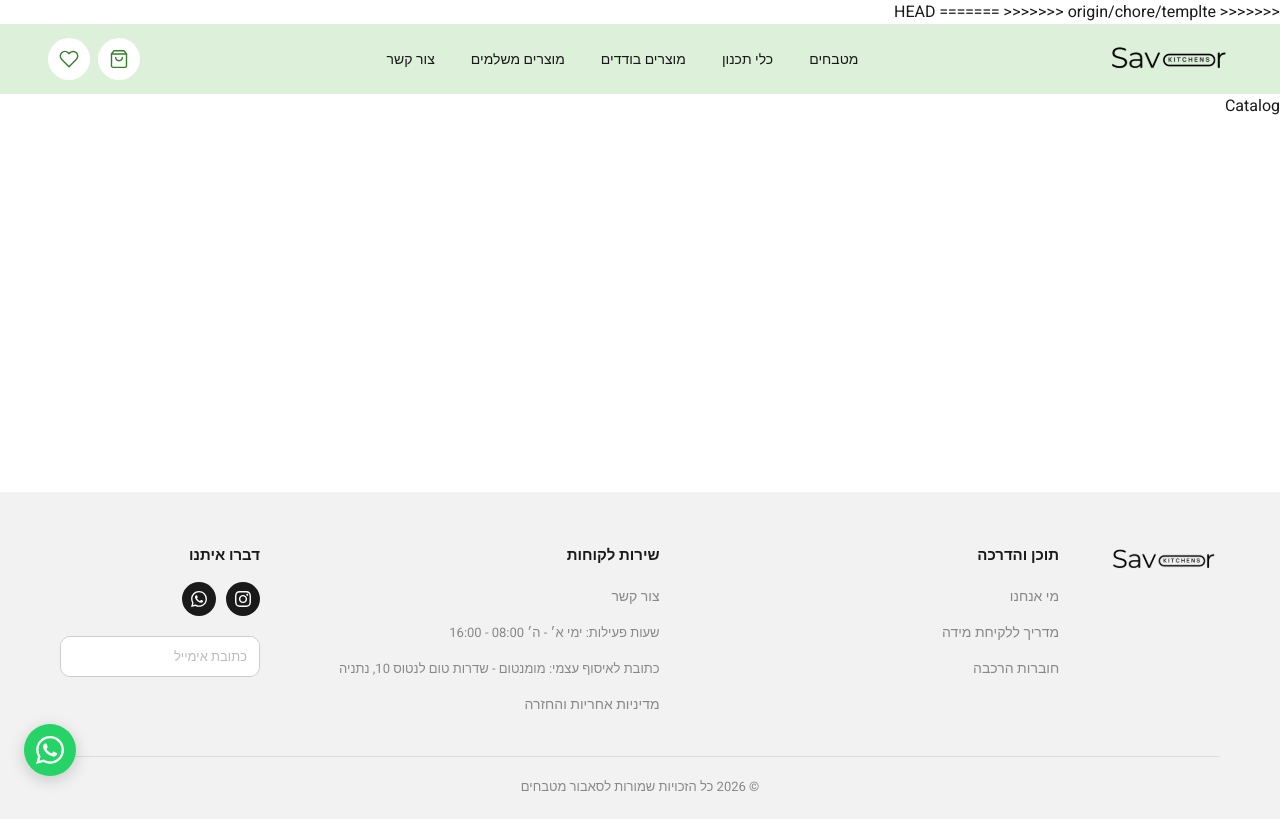
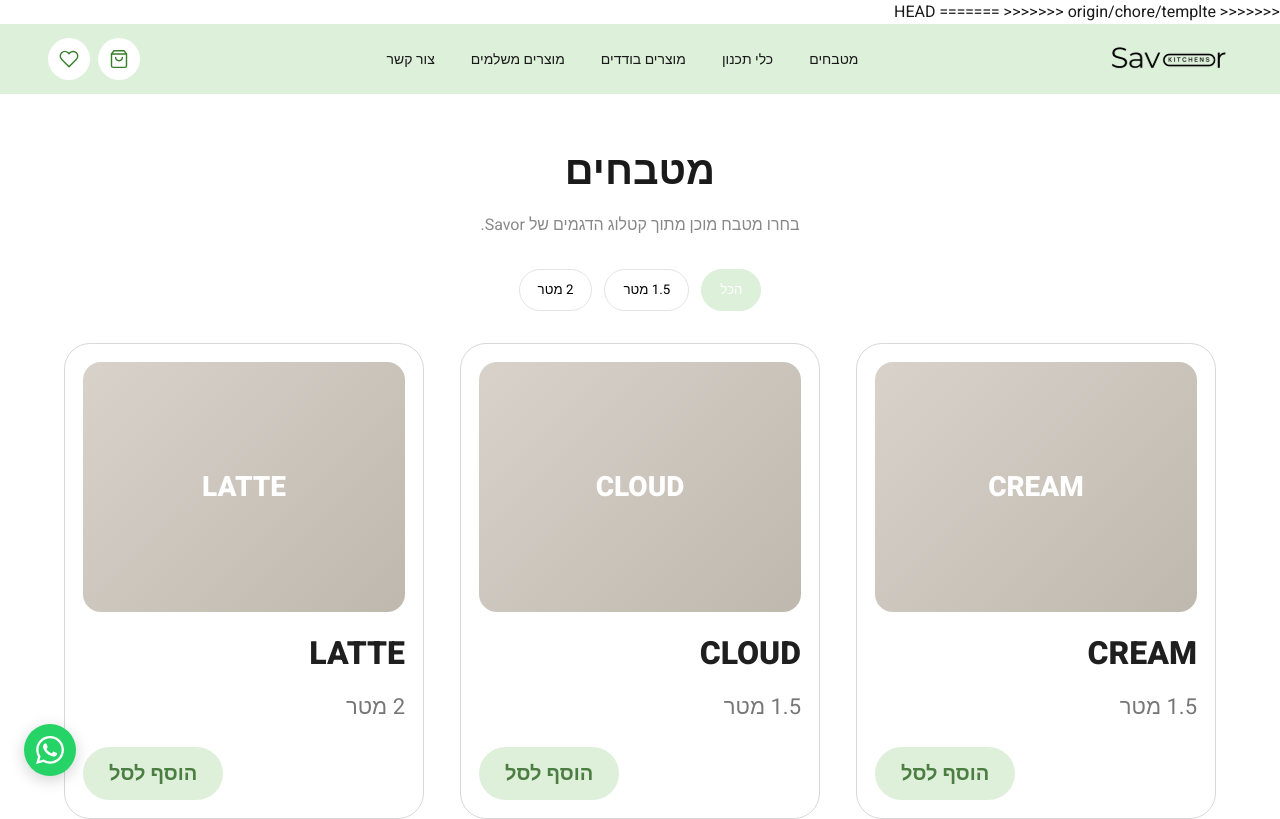
Before and after one commit to amithagai/Savor, a React (Vite) app: page /catalog in a window 1280 px wide. Shown: the top 819 px of the page. Built offline with nearby package versions, Linux system fonts and the light colour scheme; no server answers.

Commit message:
feat: add initial catalog page UI

```diff
--- /dev/null
+++ b/src/components/ProductCard/ProductCard.css
@@ -0,0 +1,65 @@
+.savor-product-card {
+  border: 1px solid #d8d8d8;
+  border-radius: 26px;
+  padding: 18px;
+  background: #fff;
+  display: flex;
+  flex-direction: column;
+  min-height: 420px;
+}
+
+.savor-product-card__image,
+.savor-product-card__placeholder {
+  width: 100%;
+  height: 250px;
+  border-radius: 18px;
+  object-fit: cover;
+}
+
+.savor-product-card__placeholder {
+  background: linear-gradient(135deg, #d8d2cb, #bfb8ae);
+  display: flex;
+  align-items: center;
+  justify-content: center;
+  font-size: 28px;
+  font-weight: 800;
+  color: #fff;
+}
+
+.savor-product-card__content {
+  display: flex;
+  flex-direction: column;
+  flex: 1;
+  text-align: right;
+  padding-top: 18px;
+}
+
+.savor-product-card__content h3 {
+  font-size: 32px;
+  font-weight: 800;
+  margin: 0 0 14px;
+  color: #1f1f1f;
+}
+
+.savor-product-card__content p {
+  font-size: 22px;
+  color: #777;
+  margin: 0 0 24px;
+}
+
+.savor-product-card__button {
+  align-self: flex-end;
+  margin-top: auto;
+  background: #dff0da;
+  color: #4c7d42;
+  border: none;
+  border-radius: 999px;
+  padding: 12px 26px;
+  font-size: 20px;
+  font-weight: 700;
+  cursor: pointer;
+}
+
+.savor-product-card__button:hover {
+  background: #cfe8c8;
+}
--- /dev/null
+++ b/src/components/ProductCard/index.tsx
@@ -0,0 +1,28 @@
+import './ProductCard.css'
+
+type ProductCardProps = {
+  name: string
+  subtitle: string
+  image?: string
+  onAddToCart: () => void
+}
+
+export default function ProductCard({ name, subtitle, image, onAddToCart }: ProductCardProps) {
+  return (
+    <article className="savor-product-card">
+      {image ? (
+        <img src={image} alt={name} className="savor-product-card__image" />
+      ) : (
+        <div className="savor-product-card__placeholder">{name}</div>
+      )}
+
+      <div className="savor-product-card__content">
+        <h3>{name}</h3>
+        <p>{subtitle}</p>
+        <button className="savor-product-card__button" onClick={onAddToCart}>
+          הוסף לסל
+        </button>
+      </div>
+    </article>
+  )
+}
--- /dev/null
+++ b/src/pages/Catalog/Catalog.css
@@ -0,0 +1,48 @@
+.catalog-page {
+  direction: rtl;
+  padding: 48px 24px;
+  max-width: 1200px;
+  margin: 0 auto;
+}
+
+.catalog-page__header {
+  text-align: center;
+  margin-bottom: 32px;
+}
+
+.catalog-page__header h1 {
+  font-size: 40px;
+  margin-bottom: 12px;
+}
+
+.catalog-page__header p {
+  color: var(--text-muted);
+}
+
+.catalog-page__filters {
+  display: flex;
+  justify-content: center;
+  gap: 12px;
+  margin-bottom: 32px;
+  flex-wrap: wrap;
+}
+
+.catalog-page__filter {
+  border: 1px solid var(--border);
+  border-radius: 999px;
+  padding: 10px 18px;
+  background: var(--white);
+  cursor: pointer;
+}
+
+.catalog-page__filter--active {
+  background: var(--sage);
+  color: var(--white);
+  border-color: var(--sage);
+}
+
+.catalog-page__grid {
+  display: grid;
+  grid-template-columns: repeat(3, minmax(300px, 1fr));
+  gap: 36px;
+}
--- a/src/pages/Catalog/index.tsx
+++ b/src/pages/Catalog/index.tsx
@@ -1,3 +1,65 @@
+import { useMemo, useState } from 'react'
+import ProductCard from '../../components/ProductCard'
+import './Catalog.css'
+
+type Kitchen = {
+  id: number
+  name: string
+  size: string
+}
+
+const kitchens: Kitchen[] = [
+  { id: 1, name: 'CREAM', size: '1.5 מטר' },
+  { id: 2, name: 'CLOUD', size: '1.5 מטר' },
+  { id: 3, name: 'LATTE', size: '2 מטר' },
+]
+
+const sizeFilters = ['הכל', '1.5 מטר', '2 מטר']
+
 export default function Catalog() {
-  return <div>Catalog</div>
+  const [selectedSize, setSelectedSize] = useState('הכל')
+
+  const filteredKitchens = useMemo(() => {
+    if (selectedSize === 'הכל') {
+      return kitchens
+    }
+
+    return kitchens.filter((kitchen) => kitchen.size === selectedSize)
+  }, [selectedSize])
+
+  const handleAddToCart = (name: string) => {
+    alert(`${name} נוסף לסל`)
+  }
+
+  return (
+    <main className="catalog-page">
+      <section className="catalog-page__header">
+        <h1>מטבחים</h1>
+        <p>בחרו מטבח מוכן מתוך קטלוג הדגמים של Savor.</p>
+      </section>
+
+      <section className="catalog-page__filters" aria-label="סינון לפי גודל">
+        {sizeFilters.map((size) => (
+          <button
+            key={size}
+            className={selectedSize === size ? 'catalog-page__filter catalog-page__filter--active' : 'catalog-page__filter'}
+            onClick={() => setSelectedSize(size)}
+          >
+            {size}
+          </button>
+        ))}
+      </section>
+
+      <section className="catalog-page__grid">
+        {filteredKitchens.map((kitchen) => (
+          <ProductCard
+            key={kitchen.id}
+            name={kitchen.name}
+            subtitle={kitchen.size}
+            onAddToCart={() => handleAddToCart(kitchen.name)}
+          />
+        ))}
+      </section>
+    </main>
+  )
 }
```
Also changed, not shown: 1 other file (tests, documents, lock files or other folders).
